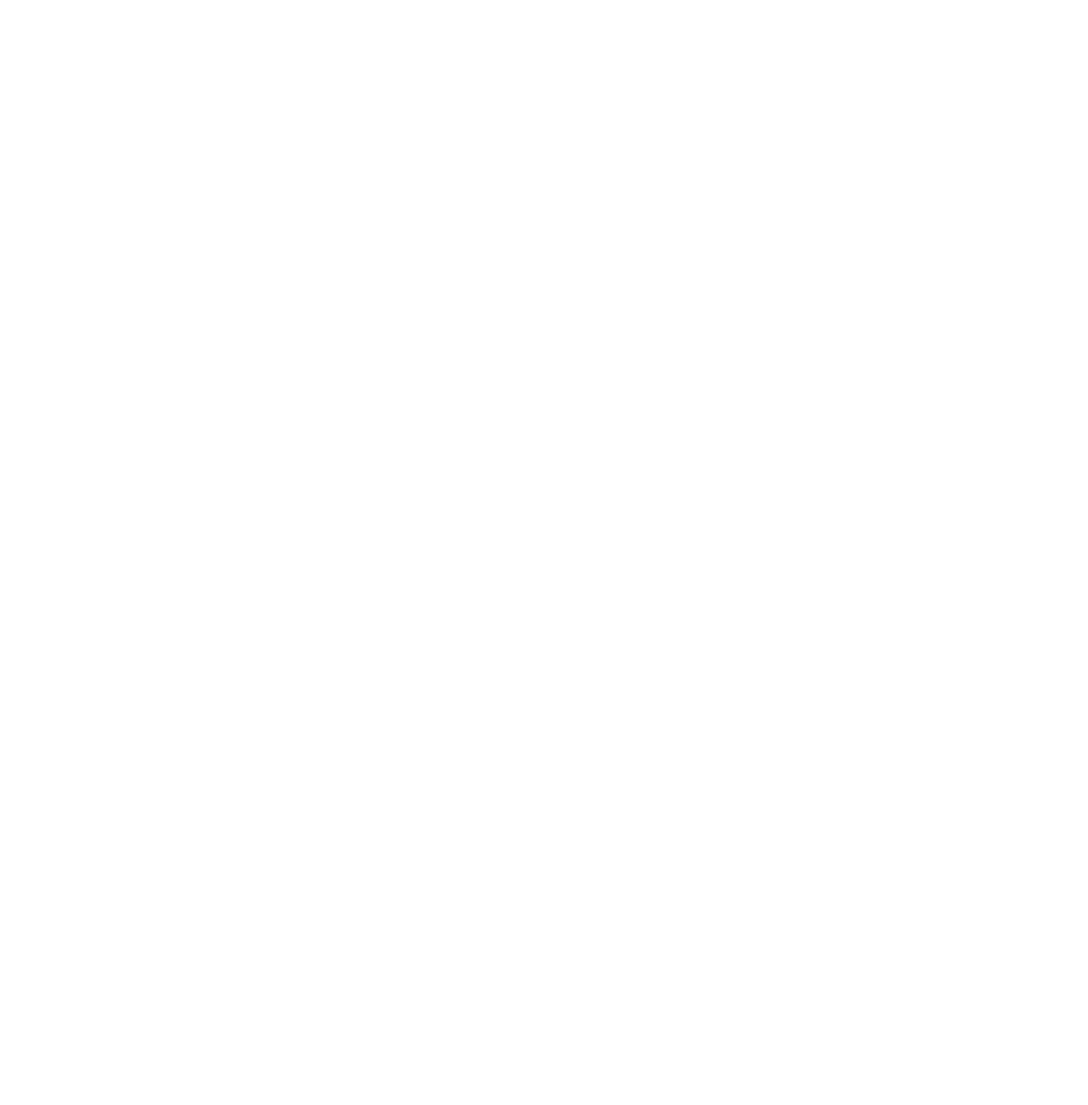
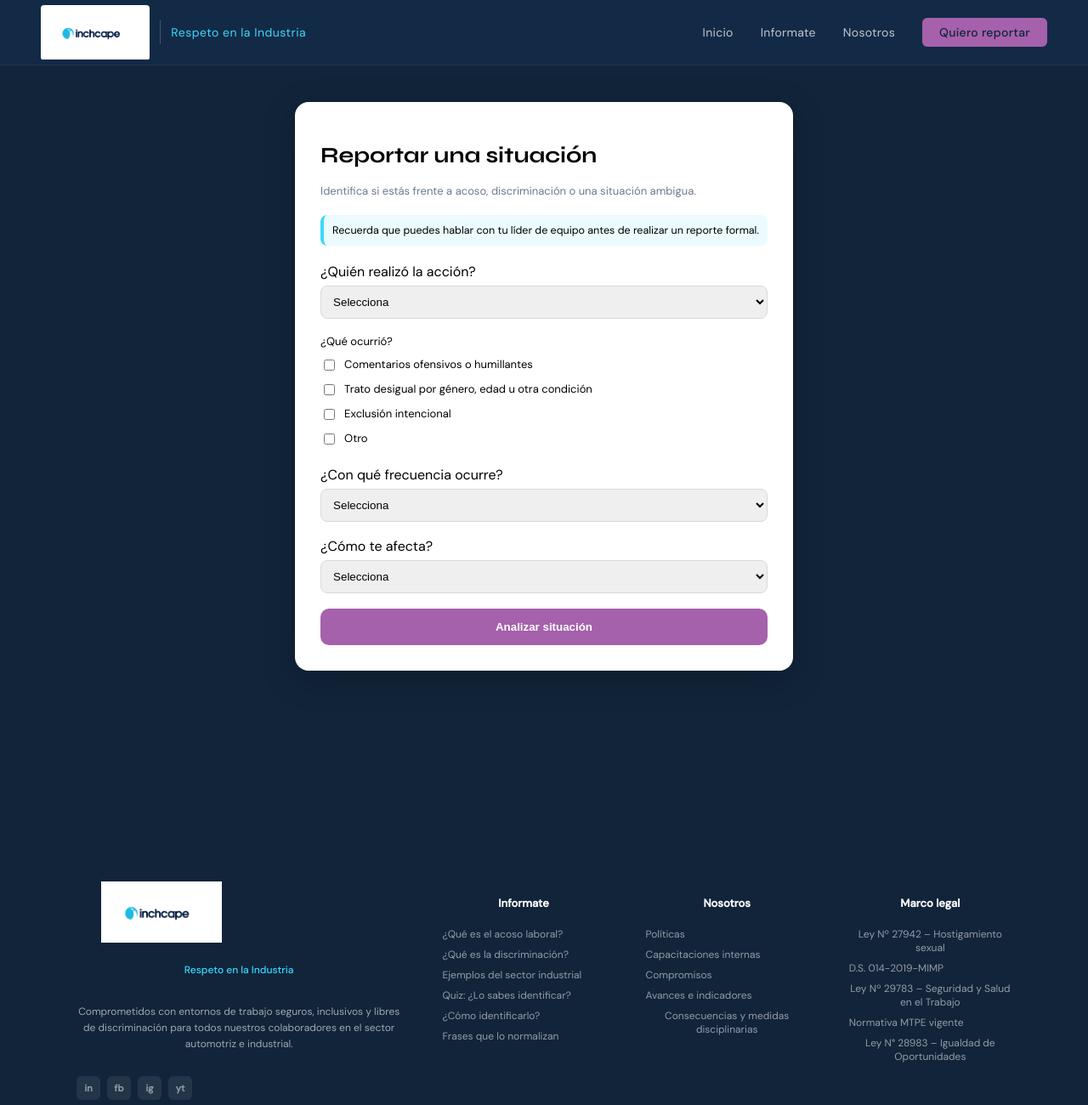
Before and after one commit to luisanavelandiab/Inchcape, a website: page pages/reportar.html in a window 1280 px wide. Shown: the top 1300 px of the page at 85% size. Before the commit the page ends 800 px from the top, so only its background shows below. Drawn offline with Linux system fonts and the light colour scheme.

Commit message:
reportes

```diff
--- a/components/footer.html
+++ b/components/footer.html
@@ -5,7 +5,10 @@
 
     <!-- Marca -->
     <div class="footer-brand">
-      <img src="assets/images/logo.jpg" alt="Logo Inchcape" class="footer-logo">
+      <img src="../assets/images/logo.jpg" alt="Logo Inchcape" class="footer-logo">
+      </style>
+
+
       <p class="brand-tagline">Respeto en la Industria</p>
       <p class="brand-desc">Comprometidos con entornos de trabajo seguros, inclusivos y libres de discriminación para todos nuestros colaboradores en el sector automotriz e industrial.</p>
       <div class="social-links">
--- a/components/navbar.html
+++ b/components/navbar.html
@@ -5,6 +5,7 @@
     <span class="nav-tagline">Respeto en la Industria</span>
   </div>
   <div class="nav-links">
+    <a href="../index.html">Inicio</a>
     <a href="../pages/informate.html">Informate</a>
     <a href="../pages/nosotros.html">Nosotros</a>
     <a href="../pages/reportar.html" class="nav-cta">Quiero reportar</a>
--- a/css/styles.css
+++ b/css/styles.css
@@ -1,10 +1,10 @@
 @import url('https://fonts.googleapis.com/css2?family=Syne:wght@400;500;600;700;800&family=DM+Sans:ital,opsz,wght@0,9..40,300;0,9..40,400;0,9..40,500;1,9..40,400&display=swap');
 
 :root {
-  --azul: #152C47;
+  --azul: #11243a;
   --azul2: #1a3a5c;
-  --azul3: #5aaee0;        /* ← azul más claro */
-  --celeste: #15BDE6;
+  --azul3: #0669a3;
+  --celeste: #00c4f5;
   --lila: #A561AB;
   --gris: #D9D9D9;
   --blanco: #ffffff;
@@ -207,7 +207,7 @@ body {
 .footer-logo {
   width: 180px;
   filter: brightness(1.2);
-  border-radius: 4px;
+  border-radius: 6px;
 }
 
 .footer-brand p { font-size: .85rem; opacity: .7; }
--- a/pages/reportar.html
+++ b/pages/reportar.html
@@ -0,0 +1,485 @@
+<!DOCTYPE html>
+<html lang="es">
+<head>
+  <meta charset="UTF-8">
+  <title>Reportar situación</title>
+  <meta name="viewport" content="width=device-width, initial-scale=1.0">
+  <link href="https://fonts.googleapis.com/css2?family=Syne:wght@400;600;700;800&family=DM+Sans:wght@300;400;500&display=swap" rel="stylesheet">
+
+  <style>
+    :root {
+      --azul:    #11243a;
+      --azul2:   #1a3a5c;
+      --azul3:   #0669a3;
+      --celeste: #3bd8ff;
+      --lila:    #A561AB;
+      --gris:    #D9D9D9;
+      --blanco:  #ffffff;
+      --off:     #f5f7fa;
+    }
+
+    body {
+  margin: 0;
+  font-family: 'DM Sans', sans-serif;
+  background: var(--azul);
+  min-height: 100vh;
+  display: flex;
+  flex-direction: column;
+}
+
+.report-container {
+  flex: 1;
+}
+ /* ═══════════════════════════════
+       NAVBAR
+    ═══════════════════════════════ */
+    nav {
+      position: fixed; top: 0; left: 0; right: 0; z-index: 100;
+      display: flex; align-items: center; justify-content: space-between;
+      padding: 0 48px;
+      height: 76px;
+      background: rgba(21,44,71,0.97);
+      backdrop-filter: blur(12px);
+      border-bottom: 1px solid rgba(255,255,255,0.06);
+    }
+    .nav-logo { display: flex; align-items: center; gap: 12px; }
+
+    /* ── LOGO NAVBAR GRANDE ── */
+    .nav-logo img {
+      height: 65px;
+      width: auto;
+      max-width: 230px;
+      border-radius: 4px;
+      object-fit: contain;
+    }
+    .nav-divider { width: 1px; height: 28px; background: rgba(255,255,255,0.2); }
+    .nav-tagline {
+      font-family: 'DM Sans', sans-serif;
+      font-size: 14px; font-weight: 400;
+      color: var(--celeste); letter-spacing: 0.5px;
+    }
+    .nav-links { display: flex; align-items: center; gap: 32px; }
+    .nav-links a {
+      font-size: 14px; font-weight: 400;
+      color: rgba(255, 255, 255, 0.733);
+      text-decoration: none; letter-spacing: 0.3px;
+      transition: color .2s;
+    }
+    .nav-links a:hover { color: var(--blanco); }
+    .nav-cta {
+      background: var(--lila);
+      color: var(--azul) !important;
+      font-weight: 500 !important;
+      padding: 8px 20px; border-radius: 6px;
+      transition: opacity .2s !important;
+    }
+    .nav-cta:hover { opacity: .88; }
+ /* ═══════════════════════════════
+       FOOTER DYNAMIC
+    ═══════════════════════════════ */
+    .footer { background: var(--azul) !important; padding: 0 !important; }
+
+    .footer-cta {
+      background: linear-gradient(135deg, rgba(165,97,171,.85), rgba(165,97,171,.7)) !important;
+      border: none !important; margin: 0 !important;
+      padding: 40px 48px !important;
+      display: flex !important; justify-content: space-between !important;
+      align-items: center !important; gap: 40px !important;
+    }
+    .footer-cta .cta-text { flex: 1; }
+    .footer-cta .cta-text h3 { color: var(--blanco) !important; font-size: 22px !important; margin-bottom: 8px !important; letter-spacing: -0.2px !important; }
+    .footer-cta .cta-text p { color: rgba(255,255,255,.85) !important; font-size: 14px !important; }
+    .cta-button {
+      background: var(--blanco) !important; color: var(--lila) !important;
+      font-weight: 700 !important; padding: 12px 24px !important;
+      border-radius: 6px !important; white-space: nowrap !important; flex-shrink: 0 !important;
+    }
+    .cta-button:hover { background: rgba(255,255,255,.9) !important; }
+
+    .footer-contact { background: rgba(21,189,230,.08) !important; padding: 28px 48px !important; border-bottom: 1px solid rgba(21,189,230,.15) !important; }
+    .contact-title { color: rgba(255,255,255,.5) !important; font-size: 10px !important; font-weight: 700 !important; letter-spacing: 1.5px !important; text-transform: uppercase !important; margin-bottom: 20px !important; }
+    .contact-grid { display: grid !important; grid-template-columns: repeat(4,1fr) !important; gap: 24px !important; max-width: 1100px !important; margin: 0 auto !important; }
+    .contact-item { display: flex !important; gap: 12px !important; align-items: flex-start !important; }
+    .contact-icon { font-size: 24px !important; flex-shrink: 0 !important; }
+    .contact-item strong { color: var(--blanco) !important; font-size: 13px !important; display: block !important; }
+    .contact-item p { color: rgba(255,255,255,.6) !important; font-size: 11px !important; margin-top: 2px !important; }
+
+    .footer-main {
+      max-width: 1100px !important; margin: 0 auto !important;
+      display: grid !important; grid-template-columns: 2fr 1fr 1fr 1fr !important;
+      gap: 48px !important; padding: 48px !important;
+      border-bottom: 1px solid rgba(255,255,255,.08) !important;
+    }
+    .footer-brand { display: flex !important; flex-direction: column !important; gap: 12px !important; }
+
+   /* ── LOGO FOOTER GRANDE — sin filter que lo oculte ── */
+    .footer-brand img,
+    .footer-logo {
+      width: 200px !important;
+      height: auto !important;
+      max-height: 72px !important;
+      border-radius: 6px !important;
+      object-fit: contain !important;
+      filter: none !important;
+    }
+
+    .brand-tagline { color: var(--celeste) !important; font-size: 12px !important; font-weight: 500 !important; }
+    .brand-desc { color: rgba(255,255,255,.6) !important; font-size: 12px !important; line-height: 1.6 !important; margin: 8px 0 !important; }
+    .social-links { display: flex !important; gap: 8px !important; margin-top: 8px !important; }
+    .social-links a {
+      width: 28px !important; height: 28px !important; border-radius: 6px !important;
+      background: rgba(255,255,255,.08) !important; color: rgba(255,255,255,.5) !important;
+      display: flex !important; align-items: center !important; justify-content: center !important;
+      font-size: 11px !important; font-weight: 600 !important;
+      text-decoration: none !important; transition: all .2s !important;
+    }
+    .social-links a:hover { background: var(--celeste) !important; color: var(--azul) !important; }
+    .verified-badge {
+      background: rgba(21,189,230,.15) !important; border: 1px solid rgba(21,189,230,.3) !important;
+      border-radius: 6px !important; padding: 8px 12px !important;
+      color: var(--celeste) !important; font-size: 10px !important; line-height: 1.5 !important; margin-top: 8px !important;
+    }
+
+    .footer-links { display: flex !important; flex-direction: column !important; gap: 8px !important; }
+    .footer-links h4 { color: var(--blanco) !important; font-size: 13px !important; font-weight: 600 !important; margin-bottom: 12px !important; }
+    .footer-links a {
+      color: rgba(255,255,255,.55) !important; font-size: 12px !important;
+      text-decoration: none !important; transition: color .2s !important;
+      display: inline-flex !important; gap: 6px !important; align-items: center !important;
+    }
+    .footer-links a:hover { color: var(--celeste) !important; }
+    .badge { background: rgba(165,97,171,.2) !important; color: var(--lila) !important; font-size: 9px !important; padding: 2px 6px !important; border-radius: 4px !important; font-weight: 600 !important; }
+
+    .footer-conf {
+      background: rgba(165,97,171,.12) !important;
+      border-top: 1px solid rgba(165,97,171,.2) !important; border-bottom: 1px solid rgba(165,97,171,.2) !important;
+      color: rgba(255,255,255,.85) !important; padding: 24px 48px !important;
+      display: flex !important; gap: 16px !important; align-items: flex-start !important;
+    }
+    .conf-icon { font-size: 20px !important; flex-shrink: 0 !important; }
+    .conf-text strong { display: block !important; color: var(--blanco) !important; margin-bottom: 4px !important; font-size: 13px !important; }
+    .conf-text p { font-size: 12px !important; line-height: 1.6 !important; }
+
+    .footer-bottom {
+      background: rgba(0,0,0,.2) !important; padding: 16px 48px !important;
+      max-width: 100% !important; margin: 0 auto !important;
+      display: flex !important; justify-content: space-between !important;
+      align-items: center !important; flex-wrap: wrap !important; gap: 16px !important;
+    }
+    .footer-copy { color: rgba(255,255,255,.4) !important; font-size: 11px !important; }
+    .footer-links-bottom { display: flex !important; gap: 16px !important; flex-wrap: wrap !important; }
+    .footer-links-bottom a { color: rgba(255,255,255,.35) !important; font-size: 11px !important; text-decoration: none !important; transition: color .2s !important; }
+    .footer-links-bottom a:hover { color: var(--celeste) !important; }
+
+
+    /* CONTENEDOR */
+    .report-container {
+      max-width: 650px;
+      margin: 120px auto;
+      background: white;
+      padding: 30px;
+      border-radius: 16px;
+      box-shadow: 0 10px 40px rgba(0,0,0,.2);
+      animation: fadeUp .6s ease;
+    }
+
+    h1 {
+      font-family: 'Syne';
+      font-size: 26px;
+    }
+
+    .sub {
+      font-size: 13px;
+      color: #6b7a8c;
+      margin-bottom: 20px;
+    }
+
+    .tip {
+      background: rgba(59,216,255,.1);
+      border-left: 4px solid var(--celeste);
+      padding: 10px;
+      border-radius: 8px;
+      font-size: 12.5px;
+      margin-bottom: 20px;
+    }
+
+    .group {
+      margin-bottom: 18px;
+      display: flex;
+      flex-direction: column;
+      gap: 6px;
+    }
+
+    select, input[type="text"] {
+      padding: 10px;
+      border-radius: 8px;
+      border: 1px solid var(--gris);
+    }
+
+    .checks label {
+      display: flex;
+      gap: 8px;
+      font-size: 13px;
+      margin-bottom: 4px;
+    }
+
+    .otro-input {
+      display: none;
+      margin-top: 6px;
+      animation: fadeUp .3s ease;
+    }
+
+    .btn {
+      width: 100%;
+      background: var(--lila);
+      color: white;
+      border: none;
+      padding: 14px;
+      border-radius: 10px;
+      font-weight: 600;
+      cursor: pointer;
+    }
+
+    .btn:hover {
+      transform: translateY(-2px);
+    }
+
+    /* LOADING */
+    .loading {
+      display: none;
+      text-align: center;
+      margin-top: 20px;
+      animation: fadeUp .4s ease;
+    }
+
+    .spinner {
+      width: 40px;
+      height: 40px;
+      border: 4px solid #ddd;
+      border-top: 4px solid var(--lila);
+      border-radius: 50%;
+      margin: auto;
+      animation: spin 1s linear infinite;
+    }
+
+    .loading-text {
+      margin-top: 10px;
+      font-size: 13px;
+      color: #6b7a8c;
+      animation: pulse 1.5s infinite;
+    }
+
+    /* RESULTADO */
+    .resultado {
+      display: none;
+      margin-top: 20px;
+      padding: 20px;
+      border-radius: 12px;
+      background: var(--off);
+      animation: fadeUp .5s ease;
+    }
+
+    .resultado h3 {
+      color: #0a1f33;
+    }
+
+    .cta {
+      display: inline-block;
+      margin-top: 10px;
+      padding: 10px 18px;
+      background: var(--azul);
+      color: white;
+      border-radius: 999px;
+      text-decoration: none;
+    }
+
+    /* FOOTER */
+    footer {
+      margin-top: 80px;
+      padding: 30px;
+      text-align: center;
+      background: rgba(0,0,0,.4);
+      color: rgba(255,255,255,.6);
+      font-size: 12px;
+    }
+
+    /* ANIMACIONES */
+    @keyframes fadeUp {
+      from { opacity: 0; transform: translateY(20px); }
+      to { opacity: 1; transform: translateY(0); }
+    }
+
+    @keyframes spin {
+      to { transform: rotate(360deg); }
+    }
+
+    @keyframes pulse {
+      0%,100% { opacity: .4; }
+      50% { opacity: 1; }
+    }
+  </style>
+
+</head>
+
+<body>
+    <!-- NAVBAR DINÁMICO -->
+<div id="navbar-container"></div>
+
+<div class="report-container">
+
+  <h1>Reportar una situación</h1>
+  <p class="sub">Identifica si estás frente a acoso, discriminación o una situación ambigua.</p>
+
+  <div class="tip">
+    Recuerda que puedes hablar con tu líder de equipo antes de realizar un reporte formal.
+  </div>
+
+  <div class="group">
+    <label>¿Quién realizó la acción?</label>
+    <select id="quien" required>
+      <option value="">Selecciona</option>
+      <option value="jefe">Superior</option>
+      <option value="compañero">Compañero/a</option>
+      <option value="cliente">Cliente o externo</option>
+    </select>
+  </div>
+
+  <div class="group checks">
+    <label>¿Qué ocurrió?</label>
+
+    <label><input type="checkbox" value="acoso"> Comentarios ofensivos o humillantes</label>
+    <label><input type="checkbox" value="discriminacion"> Trato desigual por género, edad u otra condición</label>
+    <label><input type="checkbox" value="exclusion"> Exclusión intencional</label>
+    <label><input type="checkbox" value="otro" onchange="toggleOtro()"> Otro</label>
+
+    <input type="text" id="otroTexto" class="otro-input" placeholder="Describe brevemente...">
+  </div>
+
+  <div class="group">
+    <label>¿Con qué frecuencia ocurre?</label>
+    <select id="frecuencia" required>
+      <option value="">Selecciona</option>
+      <option value="una">Una vez</option>
+      <option value="ocasional">Ocasionalmente</option>
+      <option value="repetido">Frecuente</option>
+    </select>
+  </div>
+
+  <div class="group">
+    <label>¿Cómo te afecta?</label>
+    <select id="impacto" required>
+      <option value="">Selecciona</option>
+      <option value="leve">Molestia leve</option>
+      <option value="estres">Estrés o incomodidad</option>
+      <option value="grave">Impacto emocional fuerte</option>
+    </select>
+  </div>
+
+  <button class="btn" onclick="evaluar()">Analizar situación</button>
+
+  <div id="loading" class="loading">
+    <div class="spinner"></div>
+    <div class="loading-text">Analizando tu situación...</div>
+  </div>
+
+  <div id="resultado" class="resultado"></div>
+
+</div>
+
+<script>
+function toggleOtro() {
+  const check = event.target.checked;
+  document.getElementById("otroTexto").style.display = check ? "block" : "none";
+}
+
+function evaluar() {
+  const quien = document.getElementById("quien").value;
+  const frecuencia = document.getElementById("frecuencia").value;
+  const impacto = document.getElementById("impacto").value;
+  const checks = document.querySelectorAll('input[type="checkbox"]:checked');
+
+  if (!quien || !frecuencia || !impacto || checks.length === 0) {
+    alert("Completa todas las preguntas antes de continuar.");
+    return;
+  }
+
+  const loading = document.getElementById("loading");
+  const resultado = document.getElementById("resultado");
+
+  resultado.style.display = "none";
+  loading.style.display = "block";
+
+  setTimeout(() => {
+    loading.style.display = "none";
+
+    const valores = Array.from(checks).map(c => c.value);
+
+    let tipo = "";
+    let mensaje = "";
+
+    if (valores.includes("acoso")) {
+      tipo = "Caso de acoso laboral";
+      mensaje = "Se identifican conductas que pueden constituir acoso.";
+    }
+    else if (valores.includes("discriminacion")) {
+      tipo = "Posible discriminación laboral";
+      mensaje = "Podría existir trato desigual no justificado.";
+    }
+    else if (valores.includes("exclusion")) {
+      tipo = "Clima laboral hostil";
+      mensaje = "Se detecta una posible exclusión sistemática.";
+    }
+    else {
+      tipo = "Situación ambigua o en evaluación";
+      mensaje = "Se requiere mayor análisis del contexto.";
+    }
+
+    resultado.style.display = "block";
+    resultado.innerHTML = `
+      <h3>${tipo}</h3>
+      <p>${mensaje}</p>
+      <a href="index.html" class="cta">Ir a Inchcape</a>
+    `;
+  }, 1800);
+}
+</script>
+<!-- FOOTER DINÁMICO -->
+<div id="footer-container"></div>
+
+<script>
+  // NAVBAR
+  fetch('../components/navbar.html')
+    .then(r => r.text())
+    .then(html => {
+      document.getElementById('navbar-container').innerHTML = html;
+
+      const nav = document.querySelector('nav');
+      if (nav) {
+        window.addEventListener('scroll', () => {
+          nav.style.background = window.scrollY > 40
+            ? 'rgba(21,44,71,0.99)'
+            : 'rgba(21,44,71,0.95)';
+          nav.style.boxShadow = window.scrollY > 40
+            ? '0 2px 24px rgba(0,0,0,.25)'
+            : 'none';
+        });
+      }
+    });
+
+  // FOOTER
+  fetch('../components/footer.html')
+    .then(r => r.text())
+    .then(html => {
+      document.getElementById('footer-container').innerHTML = html;
+
+      // Fix logo (igual que en index)
+      const footerImgs = document.querySelectorAll('.footer-brand img, .footer-logo');
+      footerImgs.forEach(img => {
+        img.style.filter = 'none';
+        img.style.width = '200px';
+        img.style.height = 'auto';
+      });
+    });
+</script>
+</body>
+</html>
```
Also changed, not shown: index.html (+17 -19 lines), pages/informate.html (+44 -1 lines).
